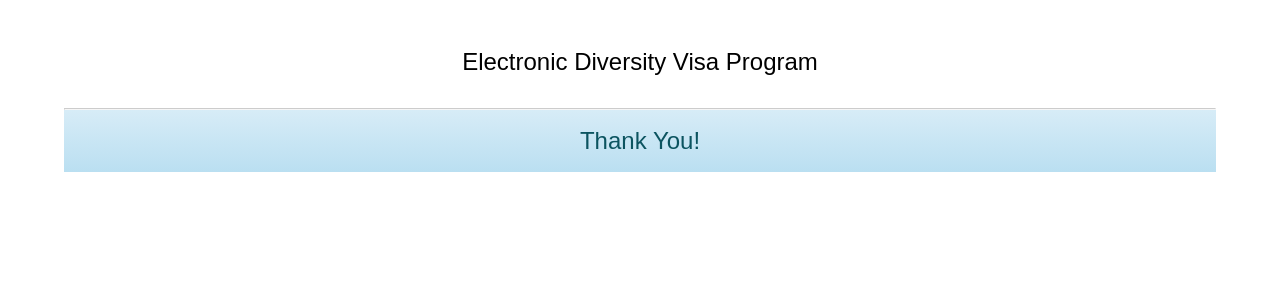
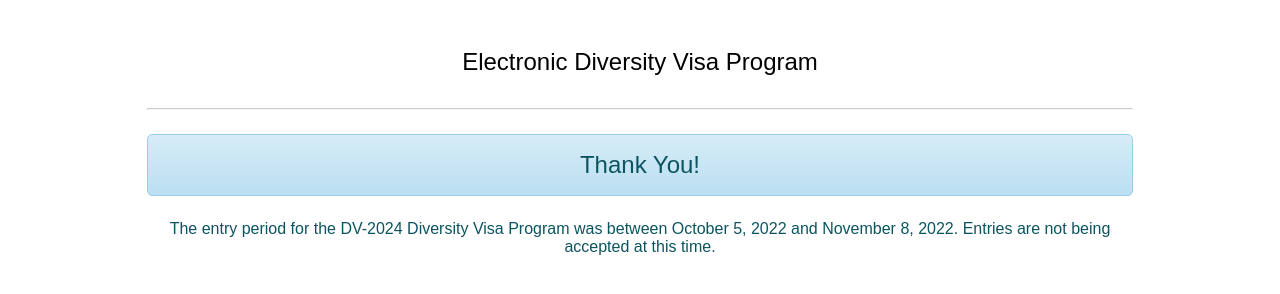
Before and after one commit to farazmirsaeedi/dvlottery, a plain HTML site: page index.html in a window 1280 px wide. Shown: the part 60-354 px from the top of the page. Drawn offline with Linux system fonts and the light colour scheme.

Commit message:
welcome finaly

```diff
--- a/index.html
+++ b/index.html
@@ -23,7 +23,7 @@
         <hr class="hr">
         <section class="thank flex">
         <div class="thank-you flex"><h2>Thank You!</h2></div>
-
+            <p class="entry">The entry period for the DV-2024 Diversity Visa Program was between October 5, 2022 and November 8, 2022. Entries are not being accepted at this time.</p>
         </section>
     </main>
 </body>
--- a/style.css
+++ b/style.css
@@ -1,5 +1,7 @@
 :root{
     --blue:#337AB7;
+    --blue-dark:#0C5460;
+    --border-color:#9acfea;
 
 
 }
@@ -10,6 +12,17 @@
     font-family: Arial, Helvetica, sans-serif;
     font-weight: 500;
 
+}
+@media (min-width:600px) {
+        body{
+            display: flex;
+            flex-direction: column;
+            align-items: center;
+        }
+
+    section{
+       max-width: 1500px;
+   }
 }
 
 .navbar{
@@ -46,10 +59,20 @@ padding: 0 20px;
     background-image:linear-gradient(to bottom, #D7ECF7,#BADFF1) ;
     width: 90%;
     height: 62px;
+    margin: 1.5rem 0;
+    border: 1px solid var(--border-color);
+    border-radius: 5px;
+
 
 }
 .thank{
     width: 100%;
     height: auto;
-    color: #0C5460;
+    color: var(--blue-dark);
+    flex-direction: column;
 }
+.entry{
+    width: 90%;
+    text-align: center;
+    margin-bottom: 1.5rem;
+}
```
